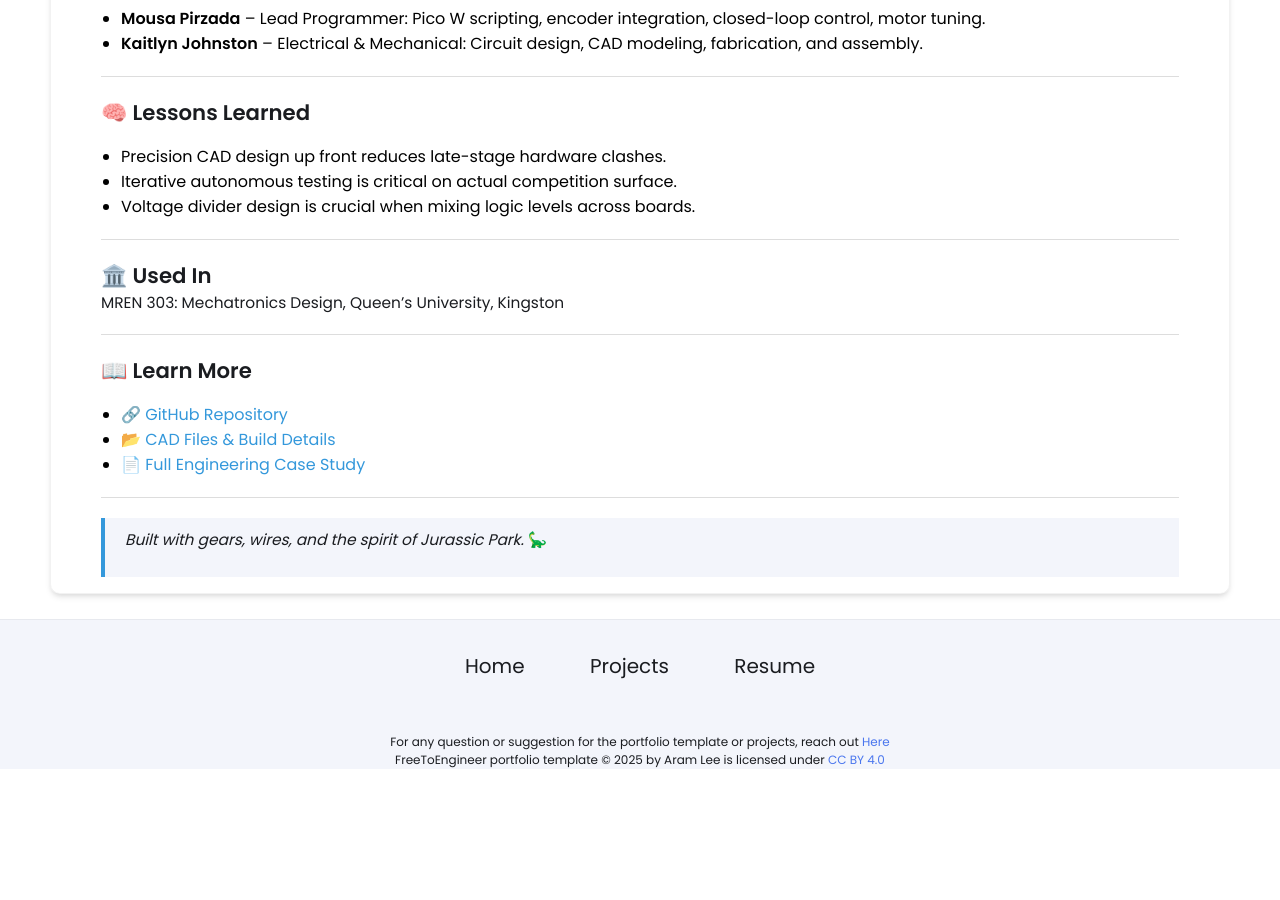
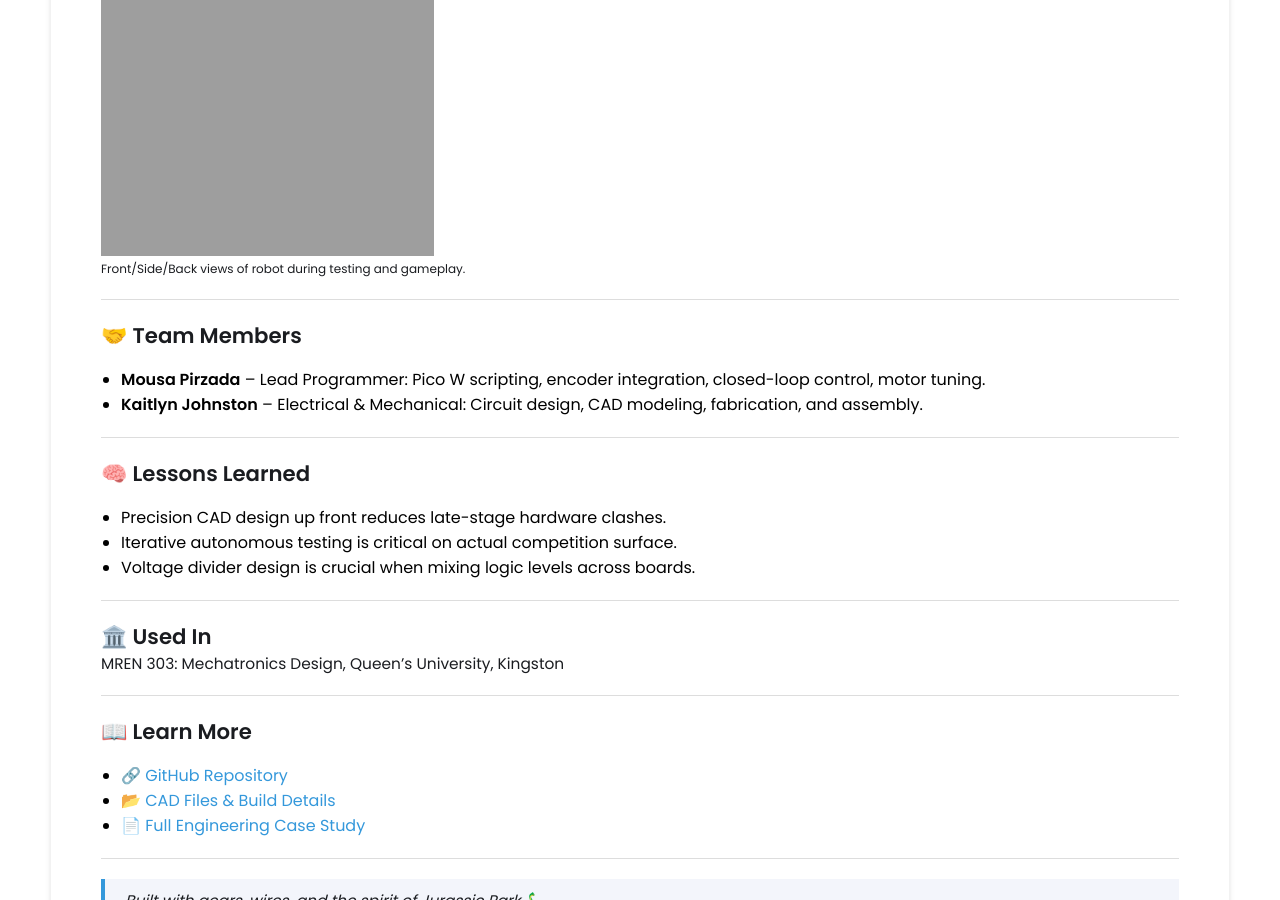
Before and after one commit to 20mup/20mup.github.io, a Jekyll site: the page built from _projects/jurassic-rescue-robot/index.md, in a window 1280 px wide and 900 px high, scrolled down 2401 px. Built offline with Jekyll 4.4.1, drawn with Linux system fonts in a browser that asks for light colours; before the commit the page ends 3170 px from its top, so only the background shows below that.

Commit message:
Update index.md

```diff
--- a/_projects/jurassic-rescue-robot/index.md
+++ b/_projects/jurassic-rescue-robot/index.md
@@ -17,7 +17,7 @@
 
 > A semi-autonomous Jurassic-themed robot designed for real-world rescue challenges under strict hardware constraints.
 
-![Robot Demo](/assets/images/jurassic-rescue/award_robot.jpg)
+<img src="images/robot_front.jpg" alt="Robot Front View" width="600"/>
 
 ---
 
@@ -65,15 +65,9 @@
 
 ## 📸 Gallery
 
-<p align="center">
-  <img src="/assets/images/jurassic-rescue/robot_front.jpg" alt="Front" width="200"/>
-  <img src="/assets/images/jurassic-rescue/robot_side.jpg" alt="Side" width="200"/>
-  <img src="/assets/images/jurassic-rescue/robot_back.jpg" alt="Back" width="200"/>
-  <br>
-  <img src="/assets/images/jurassic-rescue/award_robot.jpg" alt="Award" width="200"/>
-  <img src="/assets/images/jurassic-rescue/electrical_schematic.png" alt="Schematic" width="200" style="transform: rotate(90deg)"/>
-  <img src="/assets/images/jurassic-rescue/gameboard_middle.webp" alt="Gameplay" width="200" style="transform: rotate(90deg)"/>
-</p>
+{% include image-gallery.html images="images/robot_side.jpg,images/robot_back.jpg" height="250" %}
+{% include image-gallery.html images="images/award_robot.jpg,images/electrical_schematic.png,images/gameboard_middle.webp" height="250" %}
+<span style="font-size: 12px">Front/Side/Back views of robot during testing and gameplay.</span>
 
 ---
 
```
